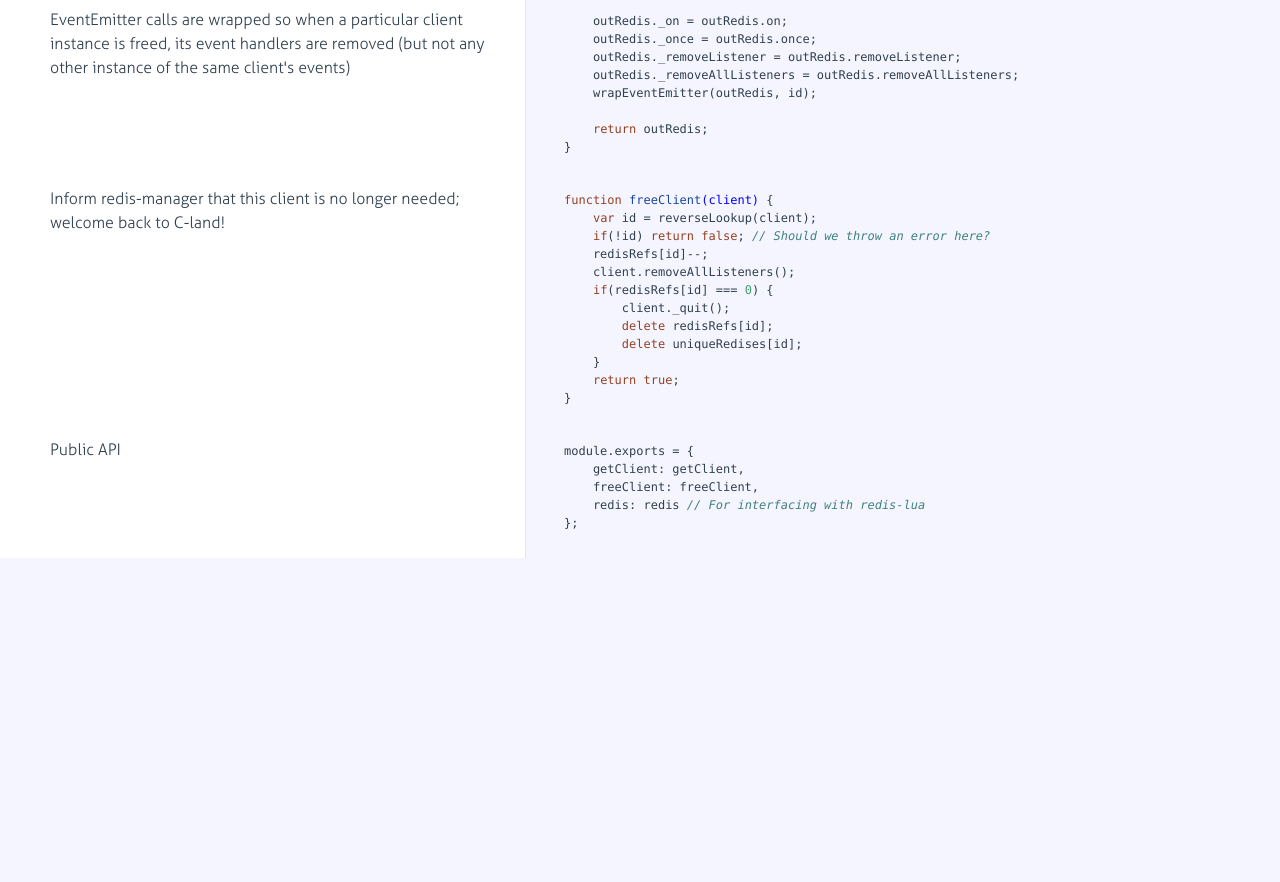
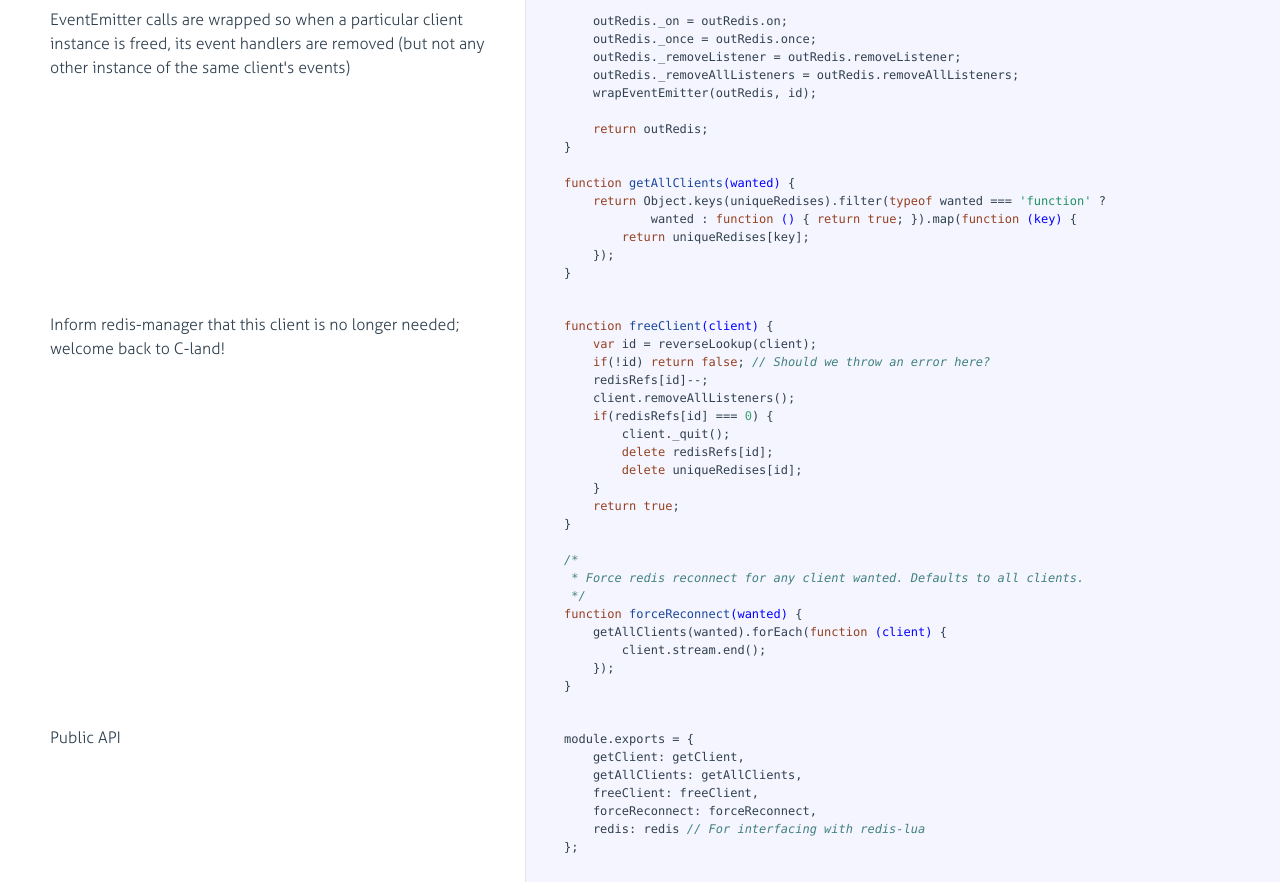
Before and after one commit to nvdnkpr/redis-manager, a plain HTML site: page index.html in a window 1280 px wide. Shown: the part 2128-3010 px from the top of the page. Before the commit the page ends 2686 px from the top, so only its background shows below. Drawn offline with Linux system fonts and the light colour scheme.

Commit message:
Automatic documentation for version 0.1.10

```diff
--- a/index.html
+++ b/index.html
@@ -259,6 +259,13 @@ but don&#39;t pass this parameter down to the library. Also make select calls pa
     wrapEventEmitter(outRedis, id);
 
     <span class="keyword">return</span> outRedis;
+}
+
+<span class="function"><span class="keyword">function</span> <span class="title">getAllClients</span><span class="params">(wanted)</span> {</span>
+    <span class="keyword">return</span> Object.keys(uniqueRedises).filter(<span class="keyword">typeof</span> wanted === <span class="string">'function'</span> ?
+            wanted : <span class="function"><span class="keyword">function</span> <span class="params">()</span> {</span> <span class="keyword">return</span> <span class="literal">true</span>; }).map(<span class="function"><span class="keyword">function</span> <span class="params">(key)</span> {</span>
+        <span class="keyword">return</span> uniqueRedises[key];
+    });
 }</pre></div></div>
 
         </li>
@@ -285,6 +292,15 @@ but don&#39;t pass this parameter down to the library. Also make select calls pa
         <span class="keyword">delete</span> uniqueRedises[id];
     }
     <span class="keyword">return</span> <span class="literal">true</span>;
+}
+
+<span class="comment">/*
+ * Force redis reconnect for any client wanted. Defaults to all clients.
+ */</span>
+<span class="function"><span class="keyword">function</span> <span class="title">forceReconnect</span><span class="params">(wanted)</span> {</span>
+    getAllClients(wanted).forEach(<span class="function"><span class="keyword">function</span> <span class="params">(client)</span> {</span>
+        client.stream.end();
+    });
 }</pre></div></div>
 
         </li>
@@ -302,7 +318,9 @@ but don&#39;t pass this parameter down to the library. Also make select calls pa
 
             <div class="content"><div class='highlight'><pre>module.exports = {
     getClient: getClient,
+    getAllClients: getAllClients,
     freeClient: freeClient,
+    forceReconnect: forceReconnect,
     redis: redis <span class="comment">// For interfacing with redis-lua</span>
 };</pre></div></div>
 
```
